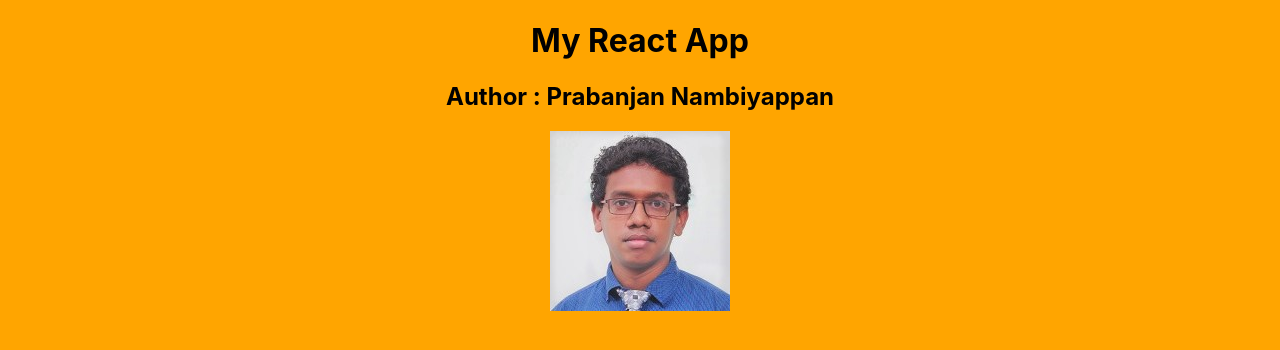
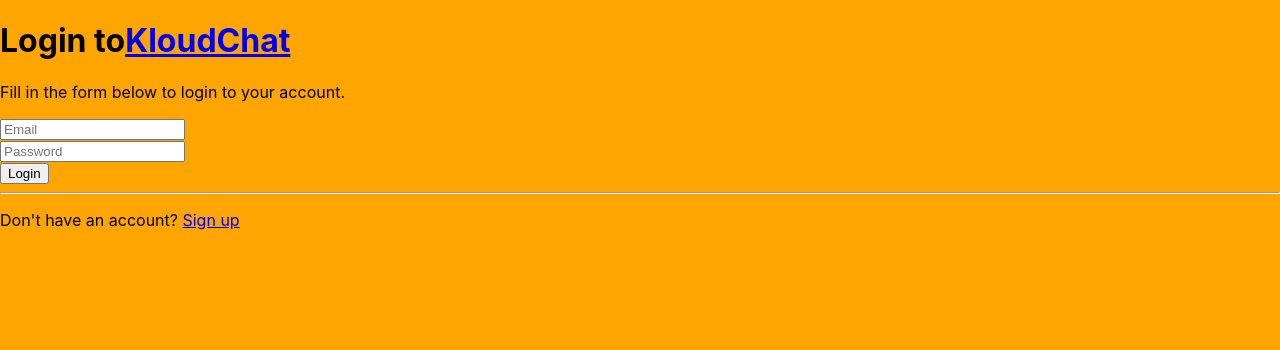
Before and after one commit to Prabanjan-Nambi/react-chat-app, a React (Create React App) app: page /login in a window 1280 px wide. Shown: the top 350 px of the page. Built offline with nearby package versions, Linux system fonts and the light colour scheme; no server answers.

Commit message:
authentication logic

```diff
--- a/package.json
+++ b/package.json
@@ -39,6 +39,8 @@
     ]
   },
   "devDependencies": {
-    "gh-pages": "^3.1.0"
+    "firebase": "^8.0.2",
+    "gh-pages": "^3.1.0",
+    "react-router": "^5.2.0"
   }
 }
--- a/src/App.js
+++ b/src/App.js
@@ -1,15 +1,77 @@
-import logo from './logo.svg';
 import './App.css';
 import profileImage from './image/prabanjan.jpg';
+import React, { Component } from 'react';
+import {
+  Route,
+  BrowserRouter as Router,
+  Switch,
+  Redirect,
+} from "react-router-dom";
+import Home from './pages/Home';
+import Chat from './pages/Chat';
+import Signup from './pages/Signup';
+import Login from './pages/Login';
+import { auth } from './services/firebase';
 
-function App() {
+class  App extends Component {
+  constructor() {
+    super();
+    this.state = {
+      authenticated: false,
+      loading: true,
+    };
+  }
+
+  componentDidMount() {
+    auth().onAuthStateChanged((user) => {
+      if (user) {
+        this.setState({
+          authenticated: true,
+          loading: false,
+        });
+      } else {
+        this.setState({
+          authenticated: false,
+          loading: false,
+        });
+      }
+    })
+  }
+
+  render() {
+    return this.state.loading === true ? <h2>Loading...</h2> : (
+      <Router>
+        <Switch>
+          <Route exact path="/" component={Home}></Route>
+          <PrivateRoute path="/chat" authenticated={this.state.authenticated} component={Chat}></PrivateRoute>
+          <PublicRoute path="/signup" authenticated={this.state.authenticated} component={Signup}></PublicRoute>
+          <PublicRoute path="/login" authenticated={this.state.authenticated} component={Login}></PublicRoute>
+        </Switch>
+      </Router>
+    );
+  }
+}
+
+function PrivateRoute({ component: Component, authenticated, ...rest }) {
   return (
-    <div className="App">
-      <h1>My React App</h1>
-      <h2>Author : Prabanjan Nambiyappan</h2>
-      <img src={profileImage} alt="profile-image"></img>
-    </div>
-  );
+    <Route
+      {...rest}
+      render={(props) => authenticated === true
+        ? <Component {...props} />
+        : <Redirect to={{ pathname: '/login', state: { from: props.location } }} />}
+    />
+  )
+}
+
+function PublicRoute({ component: Component, authenticated, ...rest }) {
+  return (
+    <Route
+      {...rest}
+      render={(props) => authenticated === false
+        ? <Component {...props} />
+        : <Redirect to='/chat' />}
+    />
+  )
 }
 
 export default App;
--- /dev/null
+++ b/src/helpers/auth.js
@@ -0,0 +1,7 @@
+import { auth } from "../services/firebase";
+export function signup(email, password) {
+    return auth().createUserWithEmailAndPassword(email, password);
+}
+export function signin(email, password) {
+    return auth().signInWithEmailAndPassword(email, password);
+}
--- /dev/null
+++ b/src/pages/Login.js
@@ -0,0 +1,81 @@
+import React, { Component } from "react";
+import { Link } from "react-router-dom";
+import { signin } from "../helpers/auth";
+
+export default class Login extends Component {
+  constructor(props) {
+    super(props);
+    this.state = {
+      error: null,
+      email: "",
+      password: ""
+    };
+    this.handleChange = this.handleChange.bind(this);
+    this.handleSubmit = this.handleSubmit.bind(this);
+  }
+
+  handleChange(event) {
+    this.setState({
+      [event.target.name]: event.target.value
+    });
+  }
+
+  async handleSubmit(event) {
+    event.preventDefault();
+    this.setState({ error: "" });
+    try {
+      await signin(this.state.email, this.state.password);
+    } catch (error) {
+      this.setState({ error: error.message });
+    }
+  }
+
+  render() {
+    return (
+      <div>
+        <form
+          autoComplete="off"
+          onSubmit={this.handleSubmit}
+        >
+          <h1>
+            Login to
+            <Link to="/">
+              KloudChat
+            </Link>
+          </h1>
+          <p>
+            Fill in the form below to login to your account.
+          </p>
+          <div>
+            <input
+              placeholder="Email"
+              name="email"
+              type="email"
+              onChange={this.handleChange}
+              value={this.state.email}
+            />
+          </div>
+          <div>
+            <input
+              placeholder="Password"
+              name="password"
+              onChange={this.handleChange}
+              value={this.state.password}
+              type="password"
+            />
+          </div>
+          <div>
+            {this.state.error ? (
+              <p>{this.state.error}</p>
+            ) : null}
+            <button type="submit">Login</button>
+          </div>
+          <hr />
+          <p>
+            Don't have an account? <Link to="/signup">Sign up</Link>
+          </p>
+        </form>
+      </div>
+    );
+  }
+}
--- /dev/null
+++ b/src/pages/Signup.js
@@ -0,0 +1,59 @@
+import React, { Component } from 'react';
+import { Link } from 'react-router-dom';
+import { signup } from '../helpers/auth';
+
+export default class SignUp extends Component {
+
+   constructor(props) {
+        super(props);
+        this.state = {
+            error: null,
+            email: '',
+            password: '',
+        };
+        this.handleChange = this.handleChange.bind(this);
+        this.handleSubmit = this.handleSubmit.bind(this);
+   }
+
+   handleChange(event) {
+    this.setState({
+      [event.target.name]: event.target.value
+    });
+   }
+
+   async handleSubmit(event) {
+     event.preventDefault();
+     this.setState({ error: '' });
+     try {
+       await signup(this.state.email, this.state.password);
+     } catch (error) {
+       this.setState({ error: error.message });
+     }
+   }
+
+   render() {
+    return (
+      <div>
+        <form onSubmit={this.handleSubmit}>
+          <h1>
+            Sign Up to
+          <Link to="/">KloudChat</Link>
+          </h1>
+          <p>Fill in the form below to create an account.</p>
+          <div>
+            <input placeholder="Email" name="email" type="email" onChange={this.handleChange} value={this.state.email}></input>
+          </div>
+          <div>
+            <input placeholder="Password" name="password" onChange={this.handleChange} value={this.state.password} type="password"></input>
+          </div>
+          <div>
+            {this.state.error ? <p>{this.state.error}</p> : null}
+            <button type="submit">Sign up</button>
+          </div>
+          <hr></hr>
+          <p>Already have an account? <Link to="/login">Login</Link></p>
+        </form>
+      </div>
+    )
+   }
+}
--- /dev/null
+++ b/src/services/firebase.js
@@ -0,0 +1,9 @@
+import firebase from 'firebase';
+const config = {
+    apiKey: "AIzaSyB0loSM8cgnyl4FP2vLJedoIKtNdagEvQs",
+    authDomain: "kloudchat-31a87.firebaseapp.com",
+    databaseURL: "https://kloudchat-31a87.firebaseio.com"
+  };
+  firebase.initializeApp(config);
+  export const auth = firebase.auth;
+  export const db = firebase.database();
```
Also changed, not shown: src/helpers/db.js (added), src/pages/Chat.js (added), src/pages/Home.js (added), src/styles.css (added), 1 other file (tests, documents, lock files or other folders).
